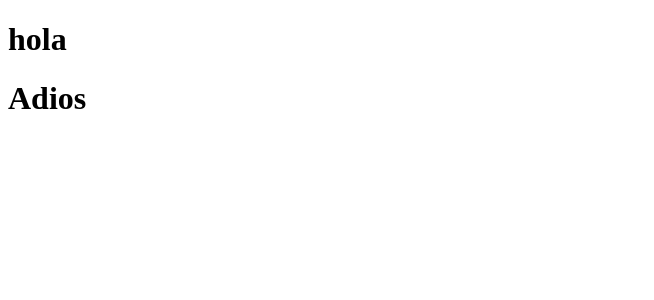
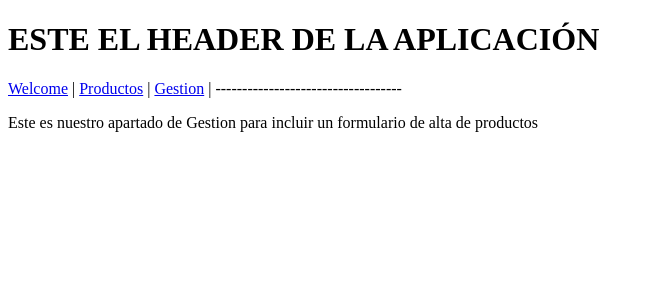
Before and after one commit to pablogvas/Proyecto_Pablo_y_Laura, an Angular app: page /gestion in a window 1280 px wide. Before the commit this address led to /. Shown: the top 300 px of the page, without its empty margins (0-654 px from the left). Built offline with nearby package versions, Linux system fonts and the light colour scheme.

Commit message:
router funcinando

```diff
--- a/angular.json
+++ b/angular.json
@@ -100,5 +100,8 @@
         }
       }
     }
+  },
+  "cli": {
+    "analytics": false
   }
 }
--- a/src/app/app.component.html
+++ b/src/app/app.component.html
@@ -1,2 +1,3 @@
-<h1>hola</h1>
-<h1>Adios</h1>
+<app-header></app-header>
+<app-nav></app-nav>
+<router-outlet></router-outlet>
--- a/src/app/modules/components/gestion/formulario/formulario.component.html
+++ b/src/app/modules/components/gestion/formulario/formulario.component.html
@@ -1 +1,4 @@
-<p>formulario works!</p>
+<p>
+  Este es nuestro apartado de Gestion para incluir un formulario de alta de
+  productos
+</p>
--- a/src/app/modules/components/header/header.component.html
+++ b/src/app/modules/components/header/header.component.html
@@ -1 +1 @@
-<p>header works!</p>
+<h1>ESTE EL HEADER DE LA APLICACIÓN</h1>
--- a/src/app/modules/components/inicio/welcome/welcome.component.html
+++ b/src/app/modules/components/inicio/welcome/welcome.component.html
@@ -1 +1 @@
-<p>welcome works!</p>
+<p>Esta es la pagina de inicio de nuestro proyecto</p>
--- /dev/null
+++ b/src/app/modules/components/nav/nav.component.html
@@ -0,0 +1,8 @@
+<a [routerLink]="['/welcome']" routerLinkActive="router-link-active">Welcome</a>
+|
+<a [routerLink]="['/products']" routerLinkActive="router-link-active"
+  >Productos</a
+>
+|
+<a [routerLink]="['/gestion']" routerLinkActive="router-link-active">Gestion</a>
+| -----------------------------------
--- a/src/app/modules/components/producto/lista-produtos/lista-produtos.component.html
+++ b/src/app/modules/components/producto/lista-produtos/lista-produtos.component.html
@@ -1 +1,2 @@
-<p>lista-produtos works!</p>
+<hr />
+<p>Aqui saldrá un listado con todos los productos</p>
```
Also changed, not shown: src/app/app.module.ts (+21 -1 lines), src/app/modules/components/nav/nav.component.ts (added, +10 -0 lines), src/app/modules/components/nav/nav.component.scss (added), 1 other file (tests, documents, lock files or other folders).
